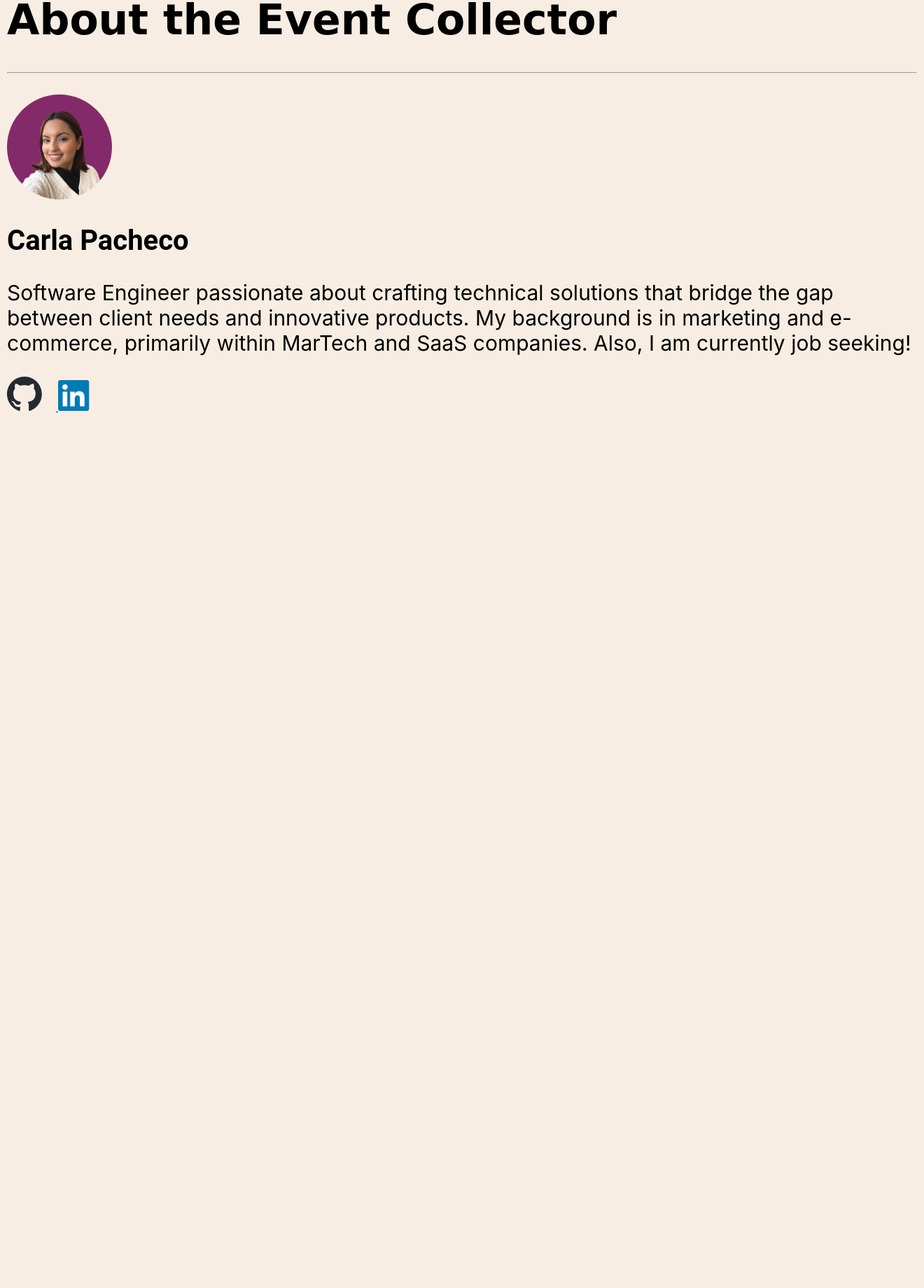
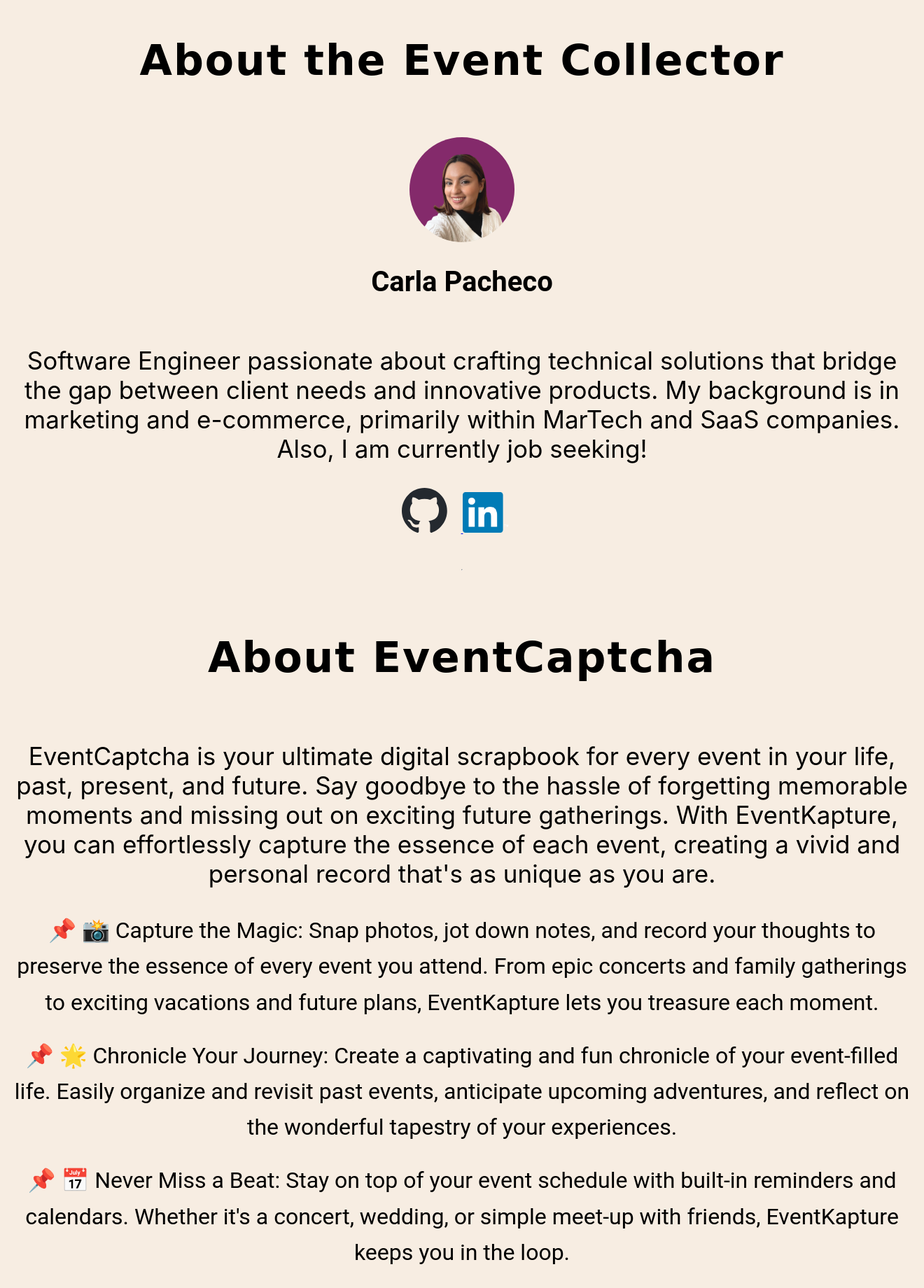
Before and after one commit to cmpacheco23/event-collector, a Django app: page /about/ in a window 1320 px wide. Shown: the part 311-2151 px from the top of the page at 70% size. Before the commit the page ends 900 px from the top, so only its background shows below. Run offline with Django 4.2, Linux system fonts and the light colour scheme; the visitor is signed in with stand-in values (Sample User, id 1); some web fonts are replaced.

Commit message:
add app description to about page and adjust styling

```diff
--- a/main_app/static/css/base.css
+++ b/main_app/static/css/base.css
@@ -1,3 +1,9 @@
+/* Adjust header layout for smaller screens */
+.header-logo-container {
+  text-align: left;
+  padding: 10px 20px 0;
+}
+
 .menu {
   --rLinkColor: var(--menuLinkColor, currentColor);
   background-color: var(--menuBackgroundColor, #1b1a25);
@@ -7,6 +13,9 @@
   padding: 0 15px;
   width: 100%;
 }
+
+/* Rest of your CSS styles */
+
 
 .menu__list {
   display: flex;
@@ -92,6 +101,7 @@ body {
   display: flex;
   flex-direction: column;
   align-items: center;
+  justify-content: center;
   font-family: -apple-system, BlinkMacSystemFont, 'Segoe UI', 'Roboto',
     'Oxygen', 'Ubuntu', 'Cantarell', 'Fira Sans', 'Droid Sans',
     'Helvetica Neue', sans-serif;
@@ -201,10 +211,14 @@ nav a:hover {
 .abouth1{
   font-size: 60px;
   font-family: 'Rancho', cursive;
+  letter-spacing: 2px;
+  word-spacing: px;
+  text-align: center;
 }
 .abouth2{
   font-size: 40px;
   font-family: 'Roboto', sans-serif;
+  text-align: center;
 }
 .page-header img {
   height: 40px;
@@ -216,18 +230,11 @@ nav a:hover {
 }
 
 .page-content {
-  font-size: 30px;
+  font-size: 35px;
+  text-align: center;
 }
 
-.header-logo-container {
-  text-align: center;
-  padding: 10px 0;
-}
 
-.header-logo-container img {
-  max-width: 100%;
-  height: auto;
-}
 @media only screen and (min-width: 768px) {
   header {
     position: sticky;
@@ -360,13 +367,61 @@ nav a:hover {
 }
 
 .logos img {
-  max-width: 50px;
-  max-height: 50px;
+  max-width: 65px;
+  max-height: 65px;
   margin-right: 20px;
 }
 
 .carla {
+  display: flex;
+  align-items: center;
+  justify-content: center;
   border-radius: 50%;
   max-width: 150px;
   margin-top: 25px;
 }
+
+/* Style for the ul */
+ul {
+  list-style-type: none; /* Remove default bullet points */
+  padding: 0; /* Remove default padding */
+  margin: 0; /* Remove default margin */
+}
+
+/* Style for the li items */
+ul li {
+  font-family: 'Roboto', sans-serif;
+  font-size: 32px; /* Adjust the font size as needed */
+  margin-bottom: 25px; /* Add spacing between list items */
+  line-height: 1.6; /* Adjust line height for readability */
+}
+
+/* Add a bullet point or emoji before each list item */
+ul li::before {
+  margin-right: 10px; /* Add spacing between the bullet point and text */
+}
+
+.sitelogo{
+  display: flex;
+  align-items: center;
+  justify-content: center;
+  width: 200px;
+  height: 200px;
+  border-radius: 50%;
+  text-align: center;
+  align-self: center;
+}
+hr {
+  margin-top: 50px;
+  margin-bottom: 40px;
+  color: black;
+}
+
+section{
+  display: flex;
+  flex-direction: column;
+  justify-content: center;
+  align-items: center;
+  text-align: center;
+  max-width: 1300px;
+}
--- a/main_app/templates/about.html
+++ b/main_app/templates/about.html
@@ -1,9 +1,8 @@
 {% extends 'base.html' %}
 {% load static %}
 {% block content %}
-
+<section class="about">
   <h1 class="abouth1">About the Event Collector</h1>
-<hr />
   <img class="carla" src="{% static 'images/carla.png' %}" alt="github logo">
   <h2 class="abouth2">Carla Pacheco</h2>
   <p class="page-content">
@@ -17,4 +16,19 @@
       <img src="{% static 'images/linkedin.png' %}" alt="LinkedIn logo">
     </a>
   </div>
+  <hr />
+    <h1 class="abouth1">About EventCaptcha</h1>
+    <p class="page-content">
+      EventCaptcha is your ultimate digital scrapbook for every event in your life, past, present, and future. Say goodbye to the hassle of forgetting memorable moments and missing out on exciting future gatherings. With EventKapture, you can effortlessly capture the essence of each event, creating a vivid and personal record that's as unique as you are.
+    </p>
+    <ul>
+      <li>📌 📸 Capture the Magic: Snap photos, jot down notes, and record your thoughts to preserve the essence of every event you attend. From epic concerts and family gatherings to exciting vacations and future plans, EventKapture lets you treasure each moment.
+      </li>
+      <li>📌 🌟 Chronicle Your Journey: Create a captivating and fun chronicle of your event-filled life. Easily organize and revisit past events, anticipate upcoming adventures, and reflect on the wonderful tapestry of your experiences.
+      </li>
+      <li> 📌 📅 Never Miss a Beat: Stay on top of your event schedule with built-in reminders and calendars. Whether it's a concert, wedding, or simple meet-up with friends, EventKapture keeps you in the loop.
+      </li>
+    </ul>
+
+</section>
 {% endblock %}
--- a/main_app/templates/base.html
+++ b/main_app/templates/base.html
@@ -29,7 +29,6 @@
       </a>
     </div>
 
-  <div class="wrapper">
     <nav class="menu" id="menu">
       <ul class="menu__list">
         {% if user.is_authenticated %}
@@ -58,7 +57,6 @@
         {% endif %}
       </ul>
     </nav>
-  </div>
   </header>
   <main>
     {% block content %}
```
Also changed, not shown: main_app/static/images/logo.png (added). Lines whose indentation alone changed are shown as unchanged.
